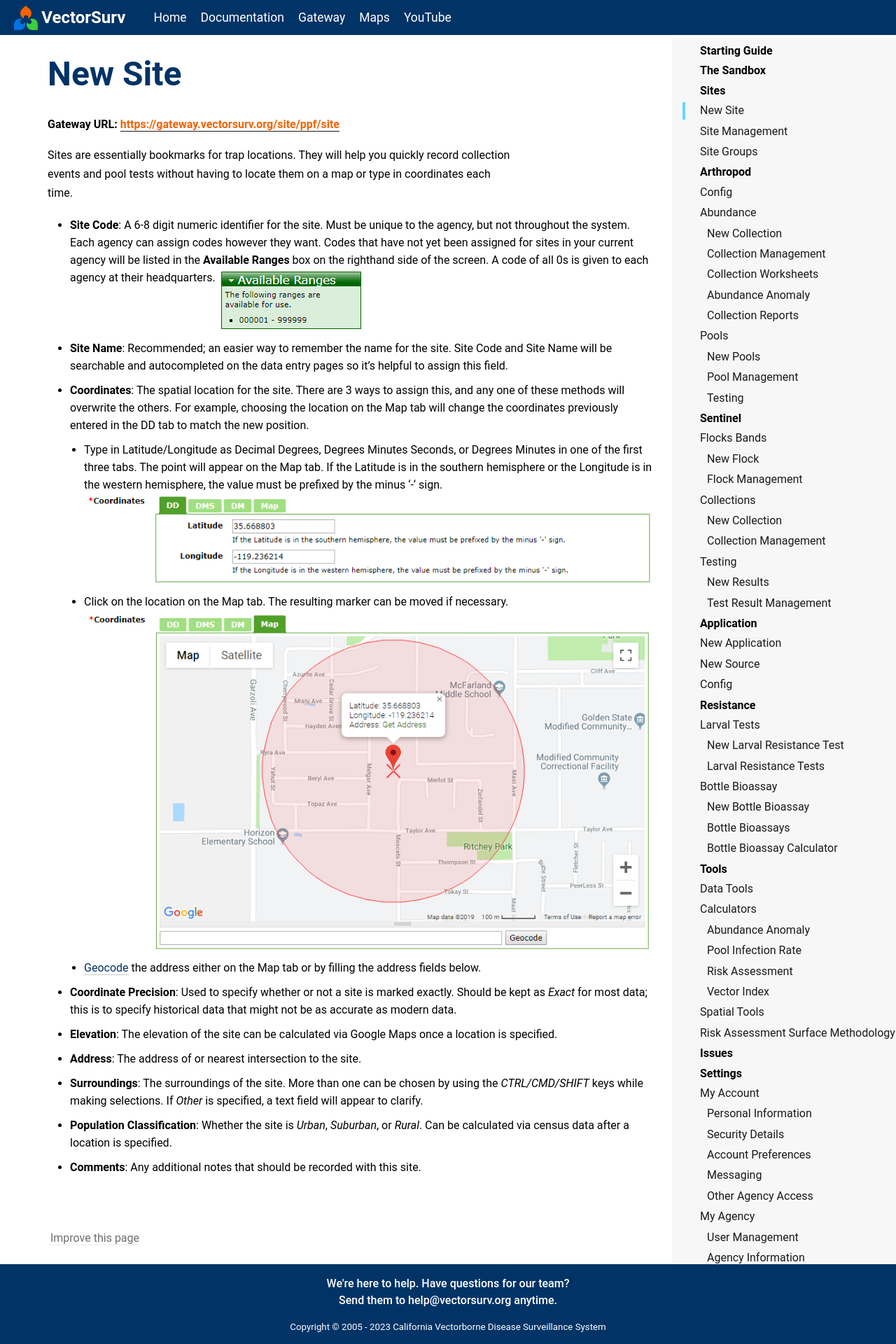
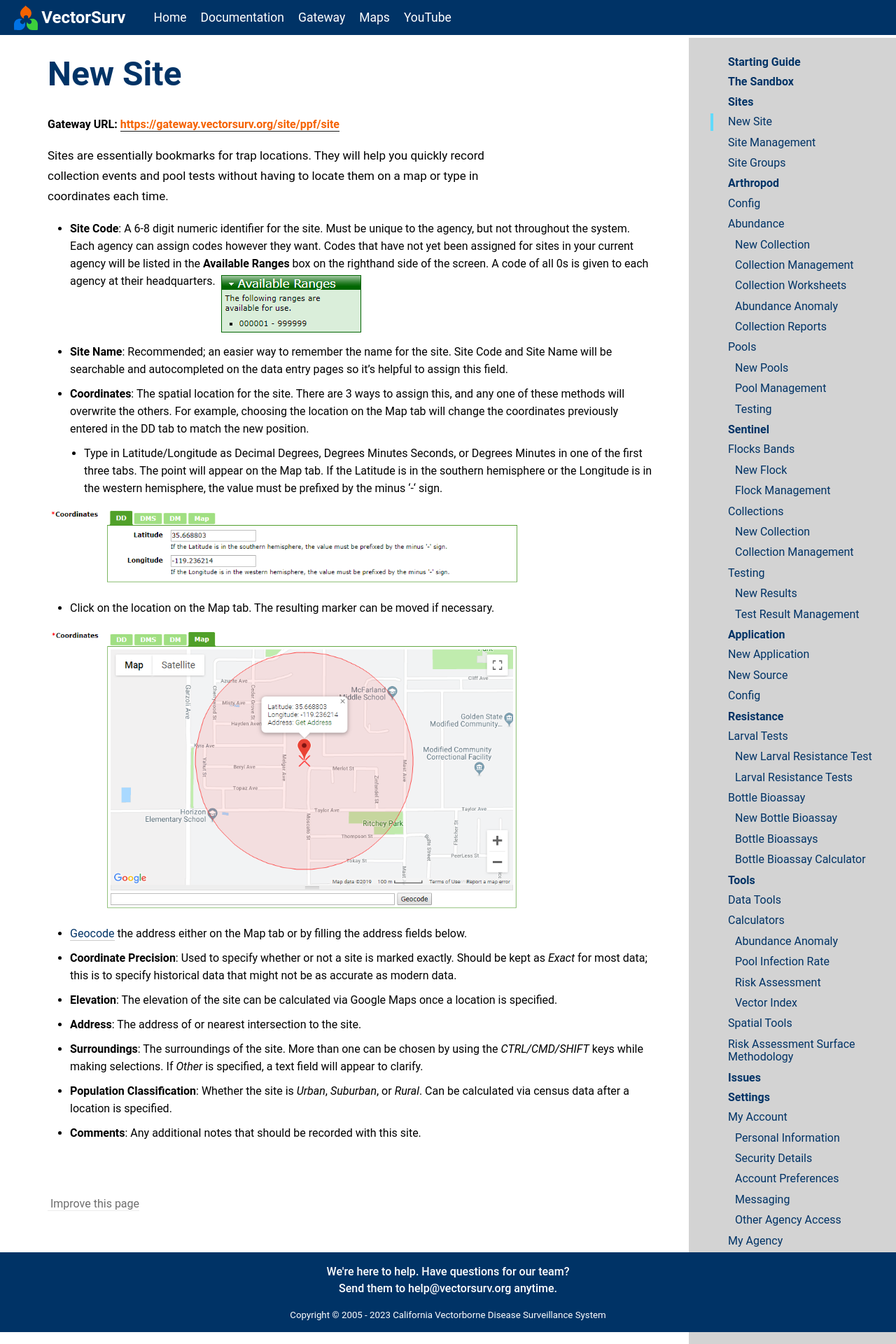
Before and after one commit to tlvaldepena/vectorsurv.org, a Jekyll site: the page built from _docs/site/site.md, in a window 1280 px wide. Shown: the whole page at 70% size. Built offline with Jekyll 4.4.1, drawn with Linux system fonts in a browser that asks for light colours.

Commit message:
docs sidebar updates (#18)
* Fix bug where page titles spawned under navbar

* Update to sticky footer

* Prettify sidebar

* Reduce copyright spacing

* Unfix sticky bottom

* update footer on mobile

* updated docs spacing and added our impact on home

* added right color svg icon to header

* updated front page width on mobile

* update home width of mobile

* update mobile site sizing

* change scale in head for mobile

* update text width on top home page

* update mobile home

* update header padding and weight, button colors

* docs sidebar updates

---------

Co-authored-by: smranck <30805656+smranck@users.noreply.github.com>

```diff
--- a/_docs/site/site.md
+++ b/_docs/site/site.md
@@ -10,8 +10,10 @@
 * **Site Name**: Recommended; an easier way to remember the name for the site. Site Code and Site Name will be searchable and autocompleted on the data entry pages so it's helpful to assign this field.
 * **Coordinates**: The spatial location for the site. There are 3 ways to assign this, and any one of these methods will overwrite the others. For example, choosing the location on the Map tab will change the coordinates previously entered in the DD tab to match the new position.
   * Type in Latitude/Longitude as Decimal Degrees, Degrees Minutes Seconds, or Degrees Minutes in one of the first three tabs. The point will appear on the Map tab. If the Latitude is in the southern hemisphere or the Longitude is in the western hemisphere, the value must be prefixed by the minus '-' sign.
+
 ![Example with coordinates tabs]({{ site.baseurl }}/assets/images/docs/coordinates-ex.PNG)
   * Click on the location on the Map tab. The resulting marker can be moved if necessary.
+
   ![Example with map tab]({{ site.baseur1 }}/assets/images/docs/coordinates-map-ex.PNG)
   * [Geocode]({{ site.baseur1 }}/docs/tools/spatial-tools) the address either on the Map tab or by filling the address fields below.
 * **Coordinate Precision**: Used to specify whether or not a site is marked exactly. Should be kept as *Exact* for most data; this is to specify historical data that might not be as accurate as modern data.
--- a/assets/css/style.scss
+++ b/assets/css/style.scss
@@ -16,6 +16,8 @@
   display: -webkit-flex;
   // display: flex;
   // flex-direction: column;
+  // min-height: calc(100vh - 40px);
+  // min-width: calc(100vh - 40px);
   -webkit-box-orient: vertical;
   -webkit-box-direction: normal;
   -webkit-flex-direction: column;
@@ -358,9 +360,9 @@
 
 section.content p {
   margin-top: 1rem;
-  // font-size: 16px;
+  font-size: 17px;
   line-height: 1.7;
-  max-width: 42em;
+  max-width: 78%
 }
 
 .no-sidebar section.content p {
@@ -706,10 +708,16 @@
   flex-direction: column;
   flex-wrap:wrap;
   position:relative;
+  overflow-y: scroll;
+
   // width: calc(100%/3);
   -webkit-box-orient: vertical;
   -webkit-box-direction: normal;
   -webkit-flex-direction: column;
+  position:absolute;
+  right: 1;
+  margin-top:1.5rem;
+  padding-right:1rem;
 }
 
 @media (min-width: 600px) {
@@ -747,6 +755,10 @@
       width: 300px;
       z-index: 2;
   }
+}
+
+.sidebar > nav > ul{
+  color:#003366
 }
 
 .main .wrap-inner{
@@ -951,6 +963,26 @@
   }
 }
 
+@media (min-width: 600px) {
+  .sidebar .sidebar-wrap-outer{
+      padding-bottom: 13vh;
+      position:fixed;
+      z-index: 2;
+      height: 100vh;
+      overflow-y: scroll;
+      -webkit-overflow-scrolling: touch;
+      // margin-right: -900px;
+      padding-right: 1.5rem;
+      background-color: lightgray;
+      color:#003366;
+      opacity: 1 !important;
+      padding-top:1rem;
+      padding-left:1rem;
+      right:0;
+      width:20%;
+  }
+}
+
 @media (max-width: 599px) {
   .sidebar .sidebar-wrap-outer{
       padding-bottom: 10vh;
@@ -959,7 +991,8 @@
       bottom: 0;
       right: 0;
       position: fixed;
-      background-color: #ffffff;
+      background-color: lightgray;
+      color:#003366;
       z-index: 2;
       height: 100vh;
       overflow-y: auto;
@@ -969,59 +1002,47 @@
   }
 }
 
-@media (min-width: 780px) {
-  .sidebar .sidebar-wrap-outer{
-      padding-bottom: 13vh;
-      margin-right:-999px;
-      padding-right: 999px;
-      background-color: #f7f7f7;
-  }
-}
-
-@media (min-width: 780px) and (max-width: 1999px) {
-  .sidebar .sidebar-wrap-outer{
-      padding-bottom: 13vh;
-      position:fixed;
-      z-index: 2;
-      height: 100%;
-  }
-}
-
-@media (min-width: 600px) {
-  .sidebar .sidebar-wrap-outer{
-      padding-bottom: 13vh;
-      position:fixed;
-      z-index: 2;
-      height: 100vh;
-      overflow-y: auto;
-      -webkit-overflow-scrolling: touch;
-      margin-right: -999px;
-      padding-right: 999px;
-      background-color: #f7f7f7;
-      opacity: 1 !important;
-  }
-}
-
-@media (min-width: 600px) and (max-width: 779px) {
-  .sidebar .sidebar-wrap-outer{
-      padding-bottom: 13vh;
-      height:100vh;
-  }
-}
-
-@media (min-width: 780px) and (max-width: 1279px) {
-  .sidebar .sidebar-wrap-outer{
-      padding-bottom: 13vh;
-      height:100vh;
-  }
-}
-
-@media (min-width: 2000px) {
-  .sidebar .sidebar-wrap-outer{
-      padding-bottom: 13vh;
-      border-left:1px solid #ececec;
-  }
-}
+// @media (min-width: 780px) {
+//   .sidebar .sidebar-wrap-outer{
+//       padding-bottom: 13vh;
+//       // margin-right:-999px;
+//       // padding-right: 999px;
+//       background-color: #0073e6;
+//   }
+// }
+
+// @media (min-width: 780px) and (max-width: 1999px) {
+//   .sidebar .sidebar-wrap-outer{
+//       padding-bottom: 13vh;
+//       position:fixed;
+//       z-index: 2;
+//       height: 100%;
+//   }
+// }
+
+// }
+
+// @media (min-width: 600px) and (max-width: 779px) {
+//   .sidebar .sidebar-wrap-outer{
+//       padding-bottom: 13vh;
+//       height:100vh;
+//   }
+// }
+
+// @media (min-width: 780px) and (max-width: 1279px) {
+//   .sidebar .sidebar-wrap-outer{
+//       padding-bottom: 13vh;
+//       height:100vh;
+//   }
+// }
+
+// @media (min-width: 2000px) {
+//   .sidebar .sidebar-wrap-outer{
+//       padding-bottom: 13vh;
+//       border-left:1px solid #ececec;
+//   }
+// }
+
 
 .css-1dgtft4{
   width: 20px;
@@ -1132,6 +1153,8 @@
   -webkit-justify-content: flex-start;
   -webkit-box-align: stretch;
   -webkit-align-items: stretch;
+  color:#003366;
+  padding-bottom:15rem;
 }
 
 .sidebar .container{
@@ -1142,7 +1165,7 @@
 }
 
 .sidebar nav .item{
-  color: #1a1a1a;
+  color: #003366;
   display: inline-block;
   border-bottom: 1px solid transparent;
   transition: border 0.2s ease;
@@ -1152,7 +1175,7 @@
 }
 
 .sidebar nav .item:hover{
-  color: #6d6d6d;
+  color: #f56200;
 }
 
 .sidebar nav li{
@@ -1779,7 +1802,6 @@
 
 }
 
-
 .padding {
   padding-left:4.5rem;
   padding-right:4.5rem;
```
Also changed, not shown: _docs/application/config.md (+2 -0 lines), _docs/tools/calculators/anomaly.md (+2 -1 lines).
